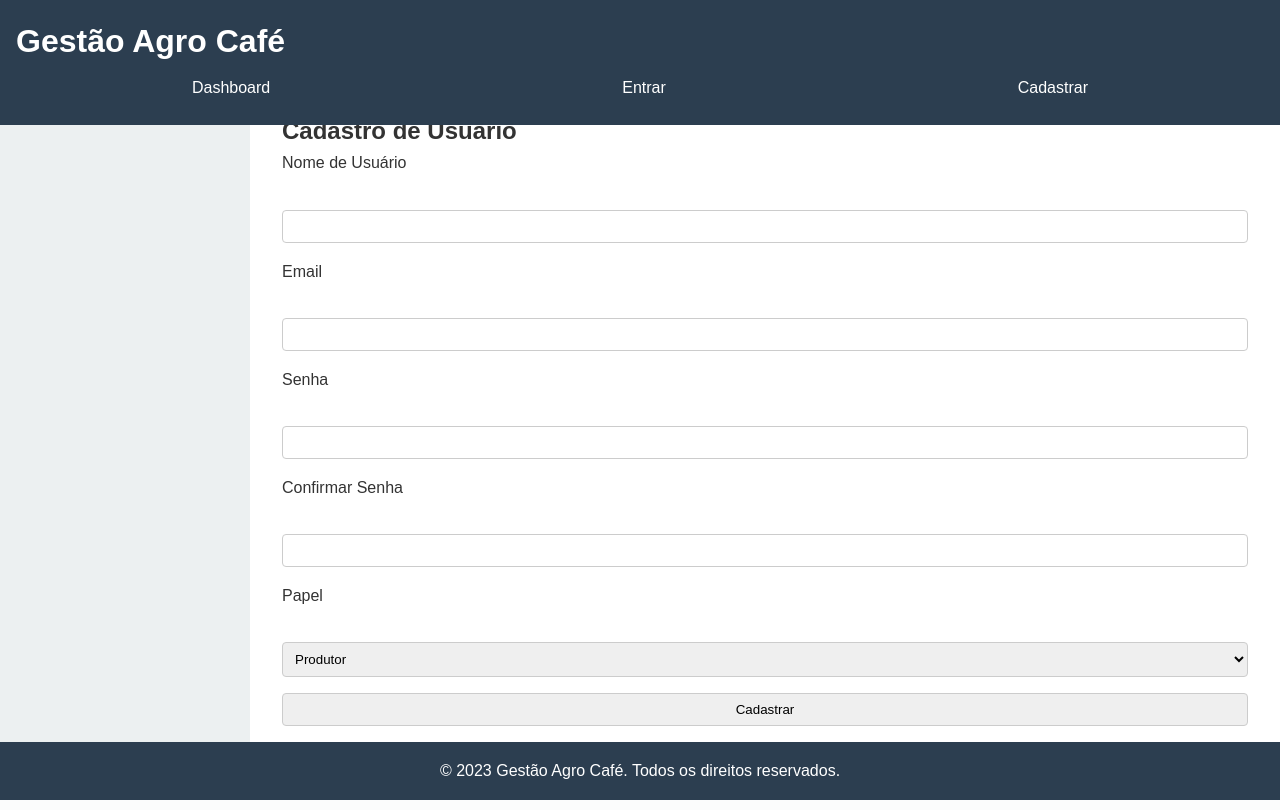
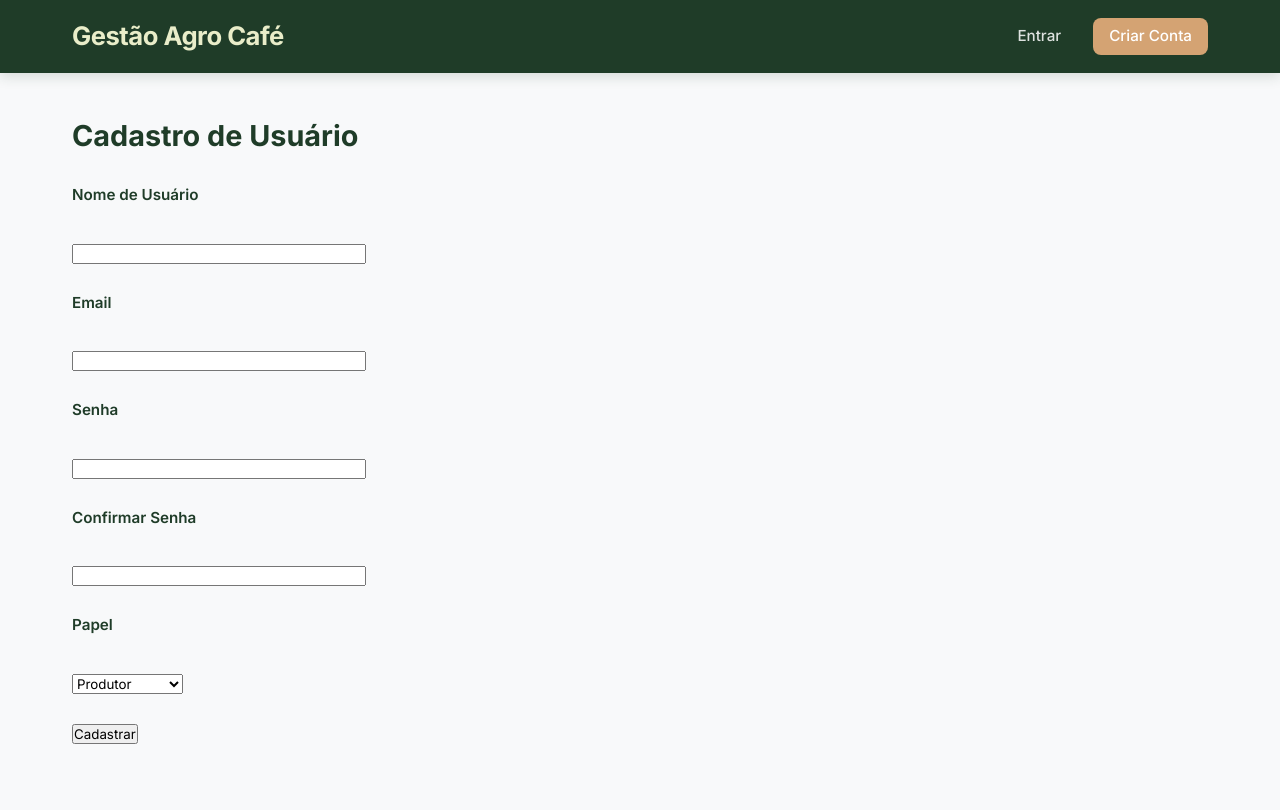
Before and after one commit to PaulinhoProjects/sytem, a Flask app: page /auth/register in a window 1280 px wide. Run offline with Flask 3, Linux system fonts and the light colour scheme; parts of the project's set-up code (start-up, migrations or seed data) failed here and were passed over.

Commit message:
feat: Implementar design de UI Premium (Bloco 9)

```diff
--- a/static/css/style.css
+++ b/static/css/style.css
@@ -1,147 +1,261 @@
-/* Reset básico */
+/* static/css/style.css */
+@import url('https://fonts.googleapis.com/css2?family=Inter:wght@400;500;600;700&display=swap');
+
+:root {
+  --primary: #1F3C28; /* Verde escuro folha de café */
+  --secondary: #D4A373; /* Torra média / Caramelo */
+  --accent: #E9EDC9;
+  --bg-color: #F8F9FA;
+  --text-dark: #2C3E35;
+  --text-light: #FFFFFF;
+  --surface: #FFFFFF;
+  --danger: #E07A5F;
+  --success: #606C38;
+  --radius: 12px;
+  --transition: 0.3s ease;
+  --shadow: 0 4px 20px rgba(0, 0, 0, 0.04);
+}
+
 * {
-    margin: 0;
-    padding: 0;
-    box-sizing: border-box;
+  margin: 0;
+  padding: 0;
+  box-sizing: border-box;
+  font-family: 'Inter', sans-serif;
 }
 
 body {
-    font-family: Arial, sans-serif;
-    line-height: 1.6;
-    color: #333;
-    background-color: #f4f4f4;
+  background-color: var(--bg-color);
+  color: var(--text-dark);
+  line-height: 1.6;
+  min-height: 100vh;
+  display: flex;
+  flex-direction: column;
 }
 
-.container {
-    display: flex;
-    min-height: 100vh;
+/* Header & Nav Premium */
+.header {
+  background: var(--primary);
+  color: var(--text-light);
+  box-shadow: 0 4px 12px rgba(31, 60, 40, 0.15);
+  position: sticky;
+  top: 0;
+  z-index: 100;
 }
 
-header {
-    background-color: #2c3e50;
-    color: #fff;
-    padding: 1rem;
-    width: 100%;
-    position: fixed;
-    top: 0;
-    z-index: 1000;
+.header-content {
+  max-width: 1200px;
+  margin: 0 auto;
+  padding: 1rem 2rem;
+  display: flex;
+  justify-content: space-between;
+  align-items: center;
 }
 
-.navbar ul {
-    list-style: none;
-    display: flex;
-    justify-content: space-around;
+.header h1 {
+  font-size: 1.6rem;
+  font-weight: 700;
+  letter-spacing: -0.5px;
+  color: var(--accent);
 }
 
-.navbar a {
-    color: #fff;
-    text-decoration: none;
-    padding: 0.5rem 1rem;
-    display: block;
+.nav {
+  display: flex;
+  gap: 1rem;
+  align-items: center;
 }
 
-.navbar a:hover {
-    background-color: #34495e;
+.nav a {
+  color: rgba(255, 255, 255, 0.85);
+  text-decoration: none;
+  font-weight: 500;
+  font-size: 0.95rem;
+  padding: 0.5rem 1rem;
+  border-radius: 8px;
+  transition: var(--transition);
 }
 
-.sidebar {
-    width: 250px;
-    background-color: #ecf0f1;
-    padding: 1rem;
-    margin-top: 80px;
-    height: calc(100vh - 80px);
-    overflow-y: auto;
+.nav a:hover,
+.nav a.active {
+  background: rgba(255, 255, 255, 0.1);
+  color: var(--text-light);
+  transform: translateY(-1px);
 }
 
-.sidebar h2 {
-    margin-bottom: 1rem;
-    color: #2c3e50;
+/* Container Engine */
+.container {
+  max-width: 1200px;
+  margin: 2.5rem auto;
+  padding: 0 2rem;
+  flex-grow: 1;
+  width: 100%;
 }
 
-.sidebar ul {
-    list-style: none;
+/* Glassmorphic Cards */
+.card {
+  background: var(--surface);
+  border-radius: var(--radius);
+  padding: 2.5rem;
+  box-shadow: var(--shadow);
+  margin-bottom: 2rem;
+  border: 1px solid rgba(0,0,0,0.03);
+  transition: var(--transition);
 }
 
-.sidebar a {
-    color: #333;
-    text-decoration: none;
-    padding: 0.5rem 0;
-    display: block;
+.card:hover {
+  box-shadow: 0 10px 30px rgba(0, 0, 0, 0.08);
+  transform: translateY(-2px);
 }
 
-.sidebar a:hover {
-    background-color: #bdc3c7;
+h2 {
+  font-size: 1.8rem;
+  color: var(--primary);
+  margin-bottom: 1.5rem;
+  font-weight: 700;
 }
 
-.content {
-    flex: 1;
-    padding: 2rem;
-    margin-top: 80px;
-    background-color: #fff;
+/* Alerts Elegantes */
+.flashes {
+  list-style: none;
+  margin-bottom: 2rem;
+  display: flex;
+  flex-direction: column;
+  gap: 0.75rem;
 }
 
-footer {
-    background-color: #2c3e50;
-    color: #fff;
-    text-align: center;
-    padding: 1rem;
-    position: fixed;
-    bottom: 0;
-    width: 100%;
+.flash {
+  padding: 1rem 1.5rem;
+  border-radius: var(--radius);
+  font-weight: 500;
+  animation: slideIn 0.4s cubic-bezier(0.175, 0.885, 0.32, 1.275) forwards;
+  display: flex;
+  align-items: center;
+  box-shadow: 0 2px 10px rgba(0,0,0,0.02);
 }
 
+.flash.success { background: #e2efdb; color: var(--success); border-left: 4px solid var(--success);}
+.flash.error { background: #faddd5; color: var(--danger); border-left: 4px solid var(--danger);}
+.flash.info { background: #e3f2fd; color: #1976d2; border-left: 4px solid #1976d2;}
+
+@keyframes slideIn {
+  from { opacity: 0; transform: translateY(-15px); }
+  to { opacity: 1; transform: translateY(0); }
+}
+
+/* Form Design Moderno */
 .form-group {
-    margin-bottom: 1rem;
+  margin-bottom: 1.5rem;
 }
 
 .form-group label {
-    display: block;
-    margin-bottom: 0.5rem;
+  display: block;
+  font-size: 0.95rem;
+  font-weight: 600;
+  margin-bottom: 0.5rem;
+  color: var(--primary);
 }
 
-.form-group input, .form-group select {
-    width: 100%;
-    padding: 0.5rem;
-    border: 1px solid #ccc;
-    border-radius: 4px;
+.form-control {
+  width: 100%;
+  padding: 0.9rem 1.2rem;
+  border: 2px solid #edf2f7;
+  border-radius: 8px;
+  font-size: 1rem;
+  transition: var(--transition);
+  background: #fcfcfc;
+  color: var(--text-dark);
 }
 
-.errors {
-    color: red;
-    list-style: none;
+.form-control:focus {
+  outline: none;
+  border-color: var(--secondary);
+  background: #fff;
+  box-shadow: 0 0 0 4px rgba(212, 163, 115, 0.15);
 }
 
-.role-section {
-    border: 1px solid #ddd;
-    padding: 1rem;
-    margin-bottom: 1rem;
-    border-radius: 4px;
+/* Aesthetic Buttons */
+.btn {
+  display: inline-flex;
+  align-items: center;
+  justify-content: center;
+  padding: 0.8rem 1.8rem;
+  border-radius: 8px;
+  font-weight: 600;
+  text-decoration: none;
+  cursor: pointer;
+  border: none;
+  transition: var(--transition);
+  font-size: 0.95rem;
+  gap: 0.5rem;
 }
 
-.produtor {
-    background-color: #d4edda;
+.btn-primary {
+  background: var(--primary);
+  color: var(--text-light);
+  box-shadow: 0 4px 6px rgba(31, 60, 40, 0.2);
 }
 
-.agronoma {
-    background-color: #d1ecf1;
+.btn-primary:hover {
+  background: #15291b;
+  transform: translateY(-2px);
+  box-shadow: 0 6px 12px rgba(31, 60, 40, 0.3);
 }
 
-.adm {
-    background-color: #f8d7da;
+.btn-secondary {
+  background: var(--secondary);
+  color: var(--text-light);
+}
+
+.btn-secondary:hover {
+  background: #c38c56;
+  transform: translateY(-2px);
+}
+
+.btn-danger {
+  background: var(--danger);
+  color: white;
+}
+
+/* Beautiful Tables */
+.table-responsive {
+  overflow-x: auto;
+  border-radius: var(--radius);
+  box-shadow: var(--shadow);
 }
 
 table {
-    width: 100%;
-    border-collapse: collapse;
-    margin-top: 1rem;
-}
-
-table th, table td {
-    border: 1px solid #ddd;
-    padding: 0.5rem;
-    text-align: left;
+  width: 100%;
+  border-collapse: separate;
+  border-spacing: 0;
+  background: var(--surface);
+  border-radius: var(--radius);
 }
 
 table th {
-    background-color: #f2f2f2;
+  background: var(--primary);
+  color: var(--text-light);
+  text-align: left;
+  padding: 1.2rem;
+  font-weight: 600;
+  letter-spacing: 0.5px;
+  font-size: 0.9rem;
+  text-transform: uppercase;
 }
+
+table th:first-child { border-top-left-radius: var(--radius); }
+table th:last-child { border-top-right-radius: var(--radius); }
+
+table td {
+  padding: 1.2rem;
+  border-bottom: 1px solid #f1f3f5;
+  color: #495057;
+  vertical-align: middle;
+}
+
+table tr:last-child td { border-bottom: none; }
+table tr:hover td { background-color: #f8f9fa; }
+
+/* Grid Utilities */
+.grid { display: grid; gap: 2rem; }
+.grid-2 { grid-template-columns: repeat(auto-fit, minmax(320px, 1fr)); }
+.mt-2 { margin-top: 1.5rem; }
+.flex-between { display: flex; justify-content: space-between; align-items: center; flex-wrap: wrap; gap: 1rem; }
--- a/templates/base.html
+++ b/templates/base.html
@@ -4,72 +4,57 @@
     <meta charset="UTF-8">
     <meta name="viewport" content="width=device-width, initial-scale=1.0">
     <title>{% block title %}Gestão Agro Café{% endblock %}</title>
+    <!-- Fontes modernas do Google -->
+    <link href="https://fonts.googleapis.com/css2?family=Inter:wght@400;500;600;700&display=swap" rel="stylesheet">
     <link rel="stylesheet" href="{{ url_for('static', filename='css/style.css') }}">
     {% block head %}{% endblock %}
 </head>
 <body>
-    <div class="container">
-        <header>
+    <header class="header">
+        <div class="header-content">
             <h1>Gestão Agro Café</h1>
-            <nav class="navbar">
-                <ul>
-                    <li><a href="{{ url_for('dashboard') }}">Dashboard</a></li>
+            <nav class="nav">
                 {% if current_user.is_authenticated %}
-                        {% if current_user.role == 'ADM' %}
-                            <li><a href="{{ url_for('producer.list_producers') }}">Listar Produtores</a></li>
-                            <li><a href="{{ url_for('producer.register_producer') }}">Cadastrar Produtor</a></li>
-                            <li><a href="{{ url_for('lavoura.list_lavouras') }}">Lavouras</a></li>
-                            <li><a href="{{ url_for('producao.listar_producao') }}">Produção</a></li>
-                            <li><a href="{{ url_for('relatorios') }}">Relatórios</a></li>
+                    <a href="{{ url_for('dashboard') }}">Dashboard</a>
+
+                    {% if current_user.role == 'PRODUTOR' %}
+                        <a href="{{ url_for('lavoura.list_lavouras') }}">Minhas Lavouras</a>
+                        <a href="{{ url_for('producao.listar_producao') }}">Minha Produção</a>
+                    {% elif current_user.role == 'AGRONOMA' %}
+                        <a href="{{ url_for('lavoura.list_lavouras') }}">Lavouras Assistidas</a>
+                        <a href="{{ url_for('producao.listar_producao') }}">Produção Global</a>
+                        <a href="{{ url_for('relatorios') }}">Relatórios Técnicos</a>
+                    {% elif current_user.role == 'ADM' %}
+                        <a href="{{ url_for('producer.list_producers') }}">Produtores</a>
+                        <a href="{{ url_for('lavoura.list_lavouras') }}">Lavouras</a>
+                        <a href="{{ url_for('producao.listar_producao') }}">Produção</a>
+                        <a href="{{ url_for('relatorios') }}">Relatórios Gerenciais</a>
+                        <a href="{{ url_for('producer.register_producer') }}">Novos Vínculos</a>
                     {% endif %}
-                        {% if current_user.role == 'AGRONOMA' %}
-                            <li><a href="#">Análises</a></li>
-                            <li><a href="{{ url_for('relatorios') }}">Relatórios</a></li>
+
+                    <a href="{{ url_for('auth.logout') }}" style="background: rgba(255,255,255,0.15); margin-left: 1rem; border: 1px solid rgba(255,255,255,0.3);">Sair</a>
+                {% else %}
+                    <a href="{{ url_for('auth.login') }}">Entrar</a>
+                    <a href="{{ url_for('auth.register') }}" class="btn btn-secondary" style="color: white; padding: 0.4rem 1rem;">Criar Conta</a>
                 {% endif %}
-                        {% if current_user.role == 'PRODUTOR' %}
-                            <li><a href="{{ url_for('lavoura.list_lavouras') }}">Minhas Lavouras</a></li>
-                            <li><a href="{{ url_for('producao.listar_producao') }}">Produção</a></li>
-                        {% endif %}
-                        <li><a href="{{ url_for('auth.logout') }}">Sair</a></li>
-                    {% else %}
-                        <li><a href="{{ url_for('auth.login') }}">Entrar</a></li>
-                        <li><a href="{{ url_for('auth.register') }}">Cadastrar</a></li>
-                    {% endif %}
-                </ul>
             </nav>
+        </div>
     </header>
-        <aside class="sidebar">
-            <h2>Perfil: {{ current_user.role if current_user.is_authenticated else 'Visitante' }}</h2>
-            <ul>
-                {% if current_user.is_authenticated %}
-                    {% if current_user.role == 'PRODUTOR' %}
-                        <li><a href="#">Relatórios de Produção</a></li>
-                        <li><a href="#">Histórico de Colheitas</a></li>
-                    {% elif current_user.role == 'AGRONOMA' %}
-                        <li><a href="#">Consultorias</a></li>
-                        <li><a href="#">Recomendações</a></li>
-                    {% elif current_user.role == 'ADM' %}
-                        <li><a href="#">Gerenciar Usuários</a></li>
-                        <li><a href="#">Relatórios Gerais</a></li>
-                    {% endif %}
-                {% endif %}
-            </ul>
-        </aside>
-        <main class="content">
-            {% with messages = get_flashed_messages() %}
+
+    <main class="container">
+        {% with messages = get_flashed_messages(with_categories=true) %}
             {% if messages %}
-                    <ul class="errors">
-                        {% for message in messages %}
-                            <li style="color: green; background-color: #d4edda; padding: 10px; margin-bottom: 10px; border-radius: 4px; list-style-type: none;">{{ message }}</li>
+                <ul class="flashes">
+                {% for category, message in messages %}
+                    <li class="flash {{ category if category in ['success', 'error'] else 'info' }}">
+                        {{ message }}
+                    </li>
                 {% endfor %}
                 </ul>
             {% endif %}
         {% endwith %}
+
         {% block content %}{% endblock %}
     </main>
-    </div>
-    <footer>
-        <p>&copy; 2023 Gestão Agro Café. Todos os direitos reservados.</p>
-    </footer>
 </body>
 </html>
```
Lines whose indentation alone changed are shown as unchanged.
